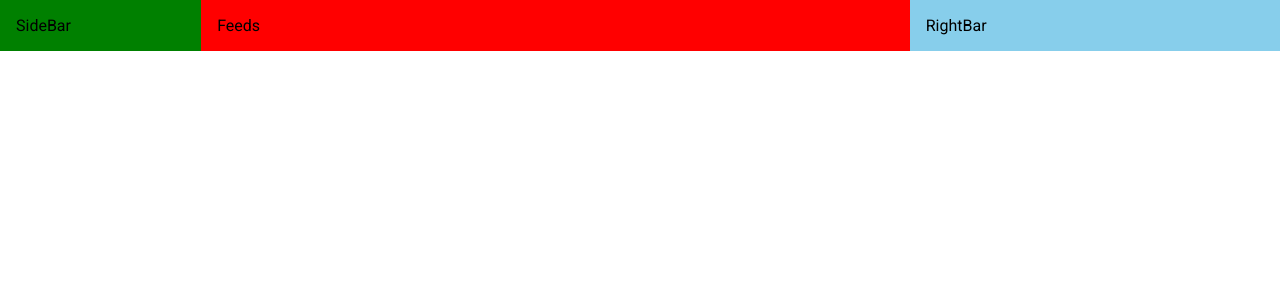
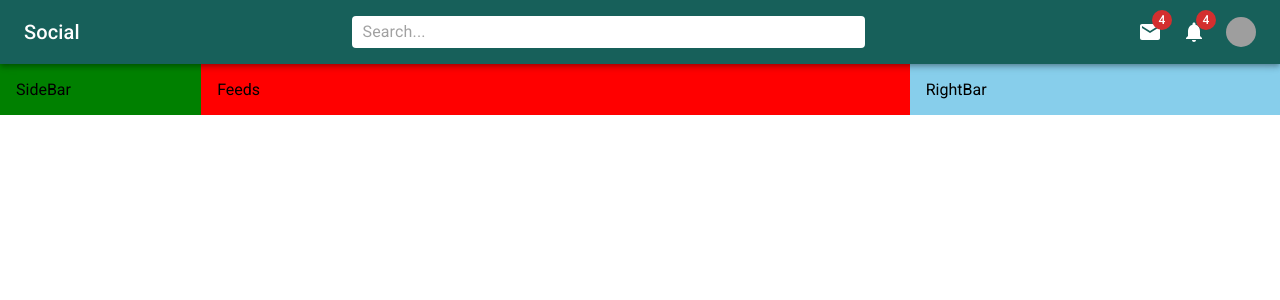
Before and after one commit to Hamza405/Social-Media, a React (Create React App) app: page / in a window 1280 px wide. Shown: the top 300 px of the page. Built offline with nearby package versions, Linux system fonts and the light colour scheme; grey boxes are pictures that could not be loaded.

Commit message:
Implement navbar

```diff
--- a/src/App.js
+++ b/src/App.js
@@ -1,5 +1,6 @@
 import React from "react";
 import { Box, Stack } from "@mui/material";
+import NavBar from "./components/NavBar";
 import Feeds from "./components/Feeds";
 import RightBar from "./components/RightBar";
 import SideBar from "./components/SideBar";
@@ -7,6 +8,7 @@ import SideBar from "./components/SideBar";
 function App() {
   return (
     <Box>
+      <NavBar />
       <Stack direction="row" justifyContent="space-between">
         <SideBar />
         <Feeds />
--- a/src/components/NavBar.jsx
+++ b/src/components/NavBar.jsx
@@ -1,7 +1,37 @@
 import React from "react";
+import { AppBar, InputBase, Typography, Badge, Avatar } from "@mui/material";
+import {
+  SearchBoxStyle,
+  ToolBarStyle,
+  ActionsStyle,
+} from "../styles/NavBatStyles";
+import { Android, Mail, Notifications } from "@mui/icons-material";
 
 const NavBar = () => {
-  return <div>NavBar</div>;
+  return (
+    <AppBar position="sticky">
+      <ToolBarStyle>
+        <Typography variant="h6" sx={{ display: { xs: "none", sm: "block" } }}>
+          Social
+        </Typography>
+        <Android sx={{ display: { xs: "block", sm: "none" } }} />
+        <SearchBoxStyle>
+          <InputBase placeholder="Search..." />
+        </SearchBoxStyle>
+        <ActionsStyle>
+          <Badge badgeContent={4} color="error">
+            <Mail />
+          </Badge>
+          <Badge badgeContent={4} color="error">
+            <Notifications />
+          </Badge>
+          <Avatar
+            sx={{ width: 30, height: 30 }}
+            src="https://cdn.pixabay.com/photo/2013/07/13/10/07/man-156584__340.png"
+          />
+        </ActionsStyle>
+      </ToolBarStyle>
+    </AppBar>
+  );
 };
-
 export default NavBar;
--- /dev/null
+++ b/src/styles/NavBatStyles.js
@@ -0,0 +1,19 @@
+import { styled, Toolbar, Box, Container } from "@mui/material";
+
+export const ToolBarStyle = styled(Toolbar)({
+  display: "flex",
+  justifyContent: "space-between",
+});
+
+export const SearchBoxStyle = styled(Box)(({ theme }) => ({
+  backgroundColor: "white",
+  padding: "0px 10px",
+  borderRadius: theme.shape.borderRadius,
+  width: "40%",
+}));
+
+export const ActionsStyle = styled(Box)(({ theme }) => ({
+  display: "flex",
+  gap: "20px",
+  alignItems: "center",
+}));
```
